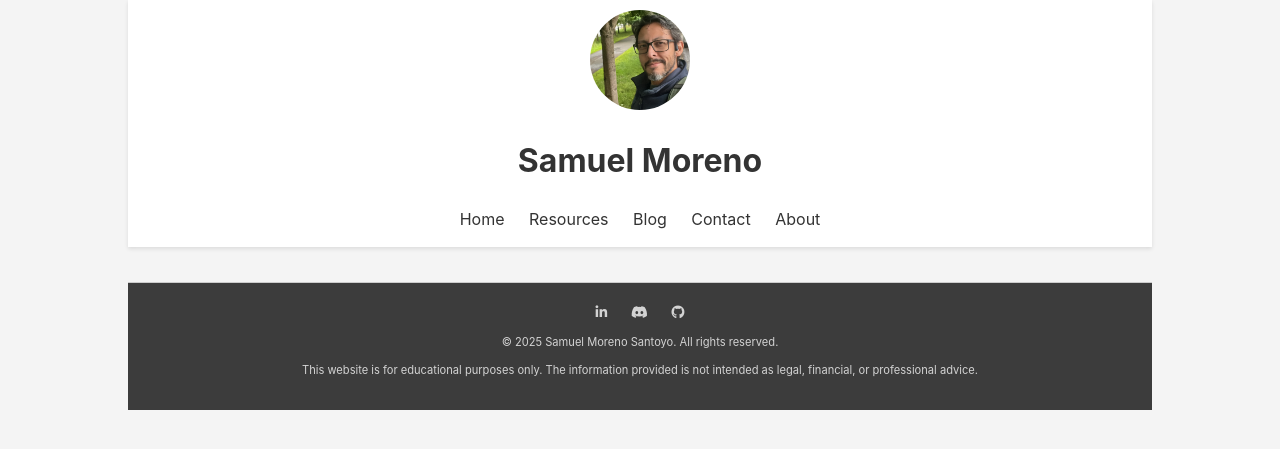
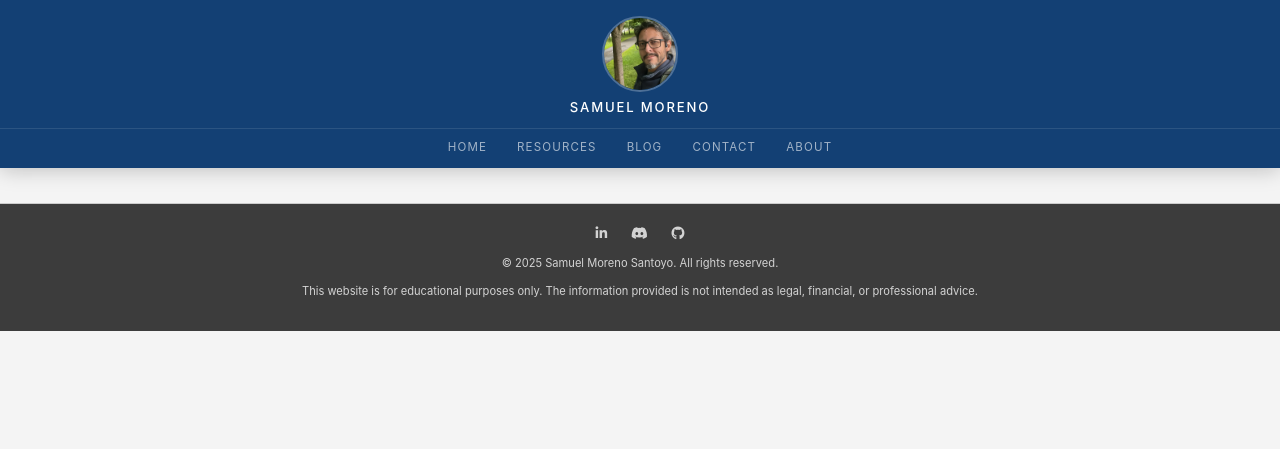
Before and after one commit to GregSom-MSc/GregSom-MSc.github.io, a Jekyll site: the page built from home.md, in a window 1280 px wide. Shown: the top 449 px of the page. Built offline with Jekyll 4.4.1, drawn with Linux system fonts in a browser that asks for light colours.

Commit message:
header: improved.

```diff
--- a/assets/css/style.css
+++ b/assets/css/style.css
@@ -7,7 +7,7 @@ body {
     background-color: #f4f4f4;
     color: #333;
     margin: 0;
-    padding: 0 10%;
+    padding: 0;
     display: flex;
     flex-direction: column;
     align-items: center;
@@ -17,12 +17,66 @@ h1, h2, h3, h4, h5, h6, p, a, li, td, th, button, input, textarea, label {
     font-family: -apple-system, BlinkMacSystemFont, "Segoe UI", Roboto, Helvetica, Arial, sans-serif, "Apple Color Emoji", "Segoe UI Emoji", "Segoe UI Symbol";
 }
 
-header {
-    background-color: #fff;
-    padding: 10px 0% 0%;
+.site-header {
+    background-color: #134074;
     width: 100%;
-    box-shadow: 0 2px 4px rgba(0, 0, 0, 0.1);
-    text-align: center;
+    position: sticky;
+    top: 0;
+    z-index: 100;
+    box-shadow: 0 2px 20px rgba(0, 0, 0, 0.22);
+    box-sizing: border-box;
+}
+
+.profile-container {
+    padding: 16px 0 10px;
+    display: flex;
+    flex-direction: column;
+    align-items: center;
+    gap: 6px;
+}
+
+.profile-container h1 {
+    color: #ffffff;
+    font-size: 0.82rem;
+    font-weight: 500;
+    letter-spacing: 0.14em;
+    text-transform: uppercase;
+    margin: 0;
+}
+
+.site-nav {
+    border-top: 1px solid rgba(255, 255, 255, 0.1);
+}
+
+.site-nav ul {
+    list-style: none;
+    padding: 0;
+    margin: 0;
+    display: flex;
+    justify-content: center;
+    flex-wrap: wrap;
+}
+
+.site-nav ul li {
+    display: inline;
+    margin: 0;
+}
+
+.site-nav ul li a {
+    display: inline-block;
+    color: rgba(255, 255, 255, 0.6);
+    text-decoration: none;
+    font-size: 0.72rem;
+    font-weight: 400;
+    letter-spacing: 0.1em;
+    text-transform: uppercase;
+    padding: 10px 15px;
+    border-bottom: 2px solid transparent;
+    transition: color 0.2s ease, border-color 0.2s ease;
+}
+
+.site-nav ul li a:hover {
+    color: rgba(255, 255, 255, 0.9);
 }
 
 .container {
@@ -32,9 +86,10 @@ header {
 
 .profile-picture {
     border-radius: 50%;
-    width: 100px;
-    height: 100px;
+    width: 72px;
+    height: 72px;
     object-fit: cover;
+    border: 2px solid rgba(255, 255, 255, 0.25);
 }
 
 nav ul {
@@ -83,32 +138,31 @@ main {
     margin-top: 20px;
 }
 
-.site-nav a.active {    /* This is the code that changes the color of the active page, yeah!  */
-    font-weight: bold;
-    color: #FFFFFF;
-    text-decoration: underline;
-    background-color: #134074;
-    padding: 10px 22px;
-    border-radius: 5px;
-    margin-bottom: -3px;
+.site-nav a.active {
+    color: #ffffff;
+    font-weight: 500;
+    text-decoration: none;
+    background-color: transparent;
+    border-bottom: 2px solid rgba(255, 255, 255, 0.55);
+    padding: 10px 15px;
+    border-radius: 0;
+    margin-bottom: 0;
 }
 
-@media (max-width: 768px) { /* Menu adjustment for mobiles. */
+@media (max-width: 768px) {
     .site-nav a.active {
-        font-weight: bold;
-        color: #FFFFFF;
-        text-decoration: underline;
-        background-color: #134074;
-        padding: 3px 19px;
-        border-radius: 7px;
-        margin-top: 10px;
-        margin-right: 0;
-        margin-bottom: 5px;
-        margin-left: 0;
+        color: #ffffff;
+        font-weight: 500;
+        text-decoration: none;
+        background-color: transparent;
+        border-bottom: 2px solid rgba(255, 255, 255, 0.55);
+        padding: 8px 12px;
+        border-radius: 0;
+        margin: 0;
     }
-    nav ul li {
-        margin: 3px 3px;
-        padding: 15px 2px 15px 2px;
+    .site-nav ul li a {
+        padding: 8px 10px;
+        font-size: 0.68rem;
     }
 }
 
```
